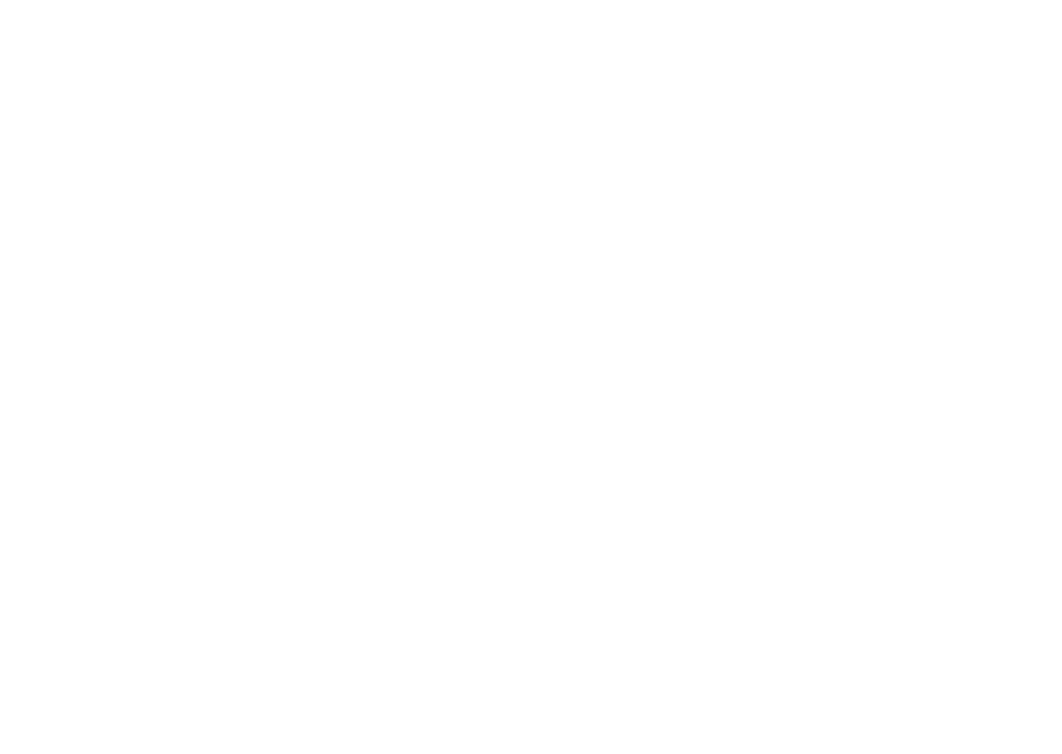
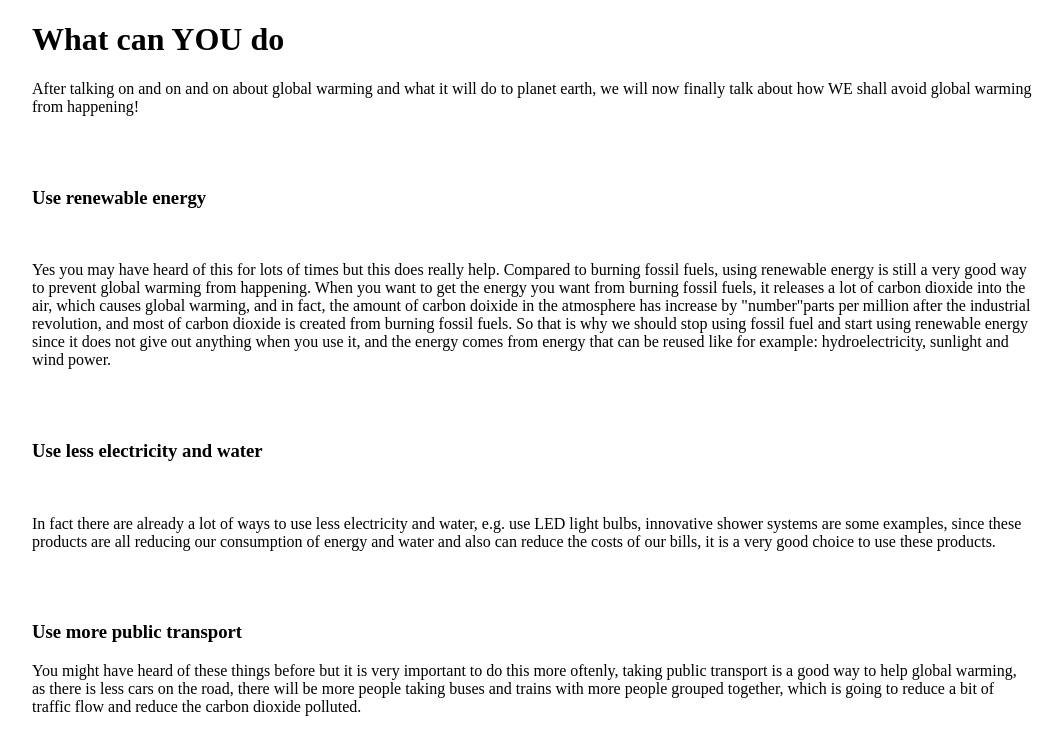
Before and after one commit to CarlosLeung120/Global-Warming-Knowledge, a plain HTML site: page action.html in a window 1280 px wide. Shown: the whole page, without its empty margins (108-1170 px from the left). Drawn offline with Linux system fonts and the light colour scheme.

Commit message:
Fifth Commit: last three pages left

```diff
--- a/action.html
+++ b/action.html
@@ -3,8 +3,49 @@
   <head>
     <meta charset="utf-8">
     <title>Global Warming Knowledge</title>
+    <style media="screen">
+    body {
+   width:1000px;
+   margin:0 auto;
+ }
+    </style>
   </head>
   <body>
-
+   <h1>What can YOU do</h1>
+   <p>After talking on and on and on about global warming
+   and what it will do to planet earth, we will now finally
+   talk about how WE shall avoid global warming from happening!
+   </p><br><br>
+   <h3>Use renewable energy</h3><br>
+   <p>Yes you may have heard of this for lots of times but this
+   does really help. Compared to burning fossil fuels, using
+   renewable energy is still a very good way to prevent global
+   warming from happening. When you want to get the energy you
+   want from burning fossil fuels, it releases a lot of carbon
+   dioxide into the air, which causes global warming, and in fact,
+   the amount of carbon doixide in the atmosphere has increase by
+   "number"parts per million after the industrial revolution, and
+   most of carbon dioxide is created from burning fossil fuels. So
+   that is why we should stop using fossil fuel and start using
+   renewable energy since it does not give out anything when you
+   use it, and the energy comes from energy that can be reused
+   like for example: hydroelectricity, sunlight and wind power.
+   </p><br><br>
+   <h3>Use less electricity and water</h3><br>
+   <p>In fact there are already a lot of ways to use less
+   electricity and water, e.g. use LED light bulbs,
+   innovative shower systems are some examples, since these
+   products are all reducing our consumption of energy and water
+   and also can reduce the costs of our bills, it is a very good
+   choice to use these products.
+   </p><br><br>
+   <h3>Use more public transport</h3>
+   <p>You might have heard of these things before but it is very
+   important to do this more oftenly, taking public transport is
+   a good way to help global warming, as there is less cars on
+   the road, there will be more people taking buses and trains with
+   more people grouped together, which is going to reduce a bit of traffic
+   flow and reduce the carbon dioxide polluted.
+   </p><br><br>
   </body>
 </html>
```
Also changed, not shown: government.html (+15 -2 lines), reason.html (+19 -2 lines).
